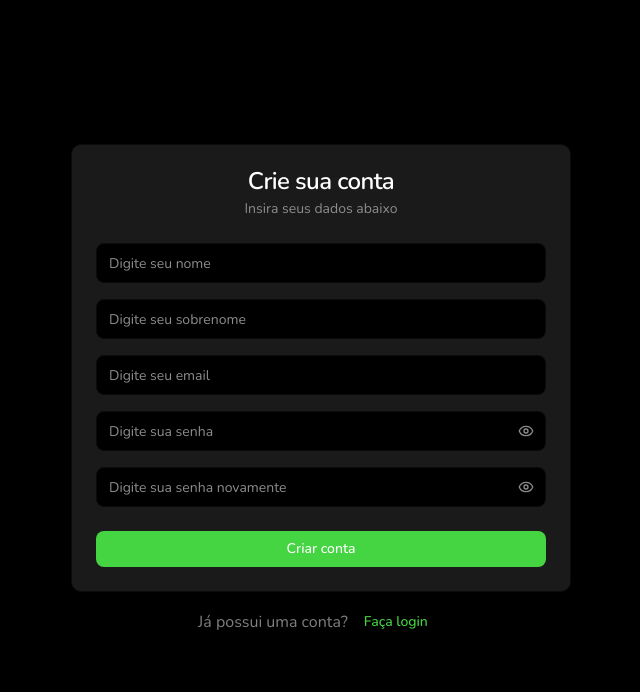
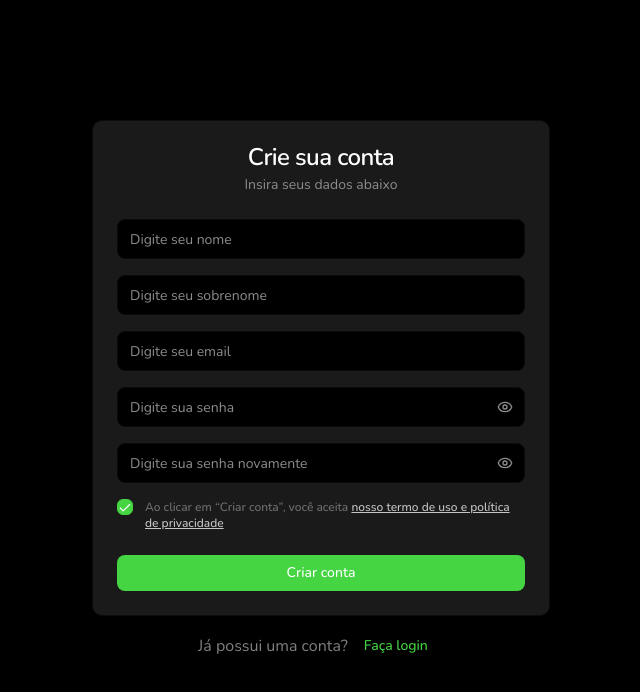
Before and after one commit to henriqueliima/fintrack, a React (Vite) app: page /signup in a window 1280 px wide. Shown: the top 692 px of the page, without its empty margins (319-959 px from the left). Built offline with nearby package versions, Linux system fonts and the light colour scheme.

Commit message:
feat: add checkbox term to sign up form

```diff
--- a/package.json
+++ b/package.json
@@ -11,6 +11,8 @@
     "prepare": "husky"
   },
   "dependencies": {
+    "@radix-ui/react-checkbox": "^1.3.3",
+    "@radix-ui/react-label": "^2.1.7",
     "@radix-ui/react-slot": "^1.2.3",
     "@tailwindcss/vite": "^4.1.13",
     "class-variance-authority": "^0.7.1",
--- /dev/null
+++ b/src/components/ui/checkbox.jsx
@@ -0,0 +1,25 @@
+import * as CheckboxPrimitive from '@radix-ui/react-checkbox';
+import { Check } from 'lucide-react';
+import * as React from 'react';
+
+import { cn } from '@/lib/utils';
+
+const Checkbox = React.forwardRef(({ className, ...props }, ref) => (
+  <CheckboxPrimitive.Root
+    ref={ref}
+    className={cn(
+      'peer ring-offset-background focus-visible:ring-ring data-[state=checked]:bg-primary data-[state=checked]:border-primary h-4 w-4 shrink-0 rounded-sm border border-white focus-visible:ring-2 focus-visible:ring-offset-2 focus-visible:outline-none disabled:cursor-not-allowed disabled:opacity-50',
+      className
+    )}
+    {...props}
+  >
+    <CheckboxPrimitive.Indicator
+      className={cn('flex items-center justify-center text-current')}
+    >
+      <Check className="h-4 w-4" />
+    </CheckboxPrimitive.Indicator>
+  </CheckboxPrimitive.Root>
+));
+Checkbox.displayName = CheckboxPrimitive.Root.displayName;
+
+export { Checkbox };
--- /dev/null
+++ b/src/components/ui/label.jsx
@@ -0,0 +1,20 @@
+import * as LabelPrimitive from '@radix-ui/react-label';
+import { cva } from 'class-variance-authority';
+import * as React from 'react';
+
+import { cn } from '@/lib/utils';
+
+const labelVariants = cva(
+  'text-sm font-medium leading-none peer-disabled:cursor-not-allowed peer-disabled:opacity-70'
+);
+
+const Label = React.forwardRef(({ className, ...props }, ref) => (
+  <LabelPrimitive.Root
+    ref={ref}
+    className={cn(labelVariants(), className)}
+    {...props}
+  />
+));
+Label.displayName = LabelPrimitive.Root.displayName;
+
+export { Label };
--- a/src/pages/signup.jsx
+++ b/src/pages/signup.jsx
@@ -10,12 +10,14 @@ import {
   CardHeader,
   CardTitle,
 } from '@/components/ui/card';
+import { Checkbox } from '@/components/ui/checkbox';
 import { Input } from '@/components/ui/input';
+import { Label } from '@/components/ui/label';
 
 const SignupPage = () => {
   return (
     <div className="flex h-screen w-screen flex-col items-center justify-center gap-3">
-      <Card className="w-[500px]">
+      <Card className="w-[458px]">
         <CardHeader className="flex flex-col items-center">
           <CardTitle>Crie sua conta</CardTitle>
           <CardDescription>Insira seus dados abaixo</CardDescription>
@@ -26,6 +28,20 @@ const SignupPage = () => {
           <Input placeholder="Digite seu email" />
           <PasswordInput />
           <PasswordInput placeholder="Digite sua senha novamente" />
+          <div className="flex items-start gap-3">
+            <Checkbox id="terms" defaultChecked />
+            <div className="grid gap-2">
+              <Label
+                className="text-muted-foreground text-xs opacity-75"
+                htmlFor="terms"
+              >
+                Ao clicar em “Criar conta”, você aceita{' '}
+                <a className="text-white underline" href="#">
+                  nosso termo de uso e política de privacidade
+                </a>
+              </Label>
+            </div>
+          </div>
         </CardContent>
         <CardFooter>
           <Button className="w-full">Criar conta</Button>
```
Also changed, not shown: 1 other file (tests, documents, lock files or other folders).
